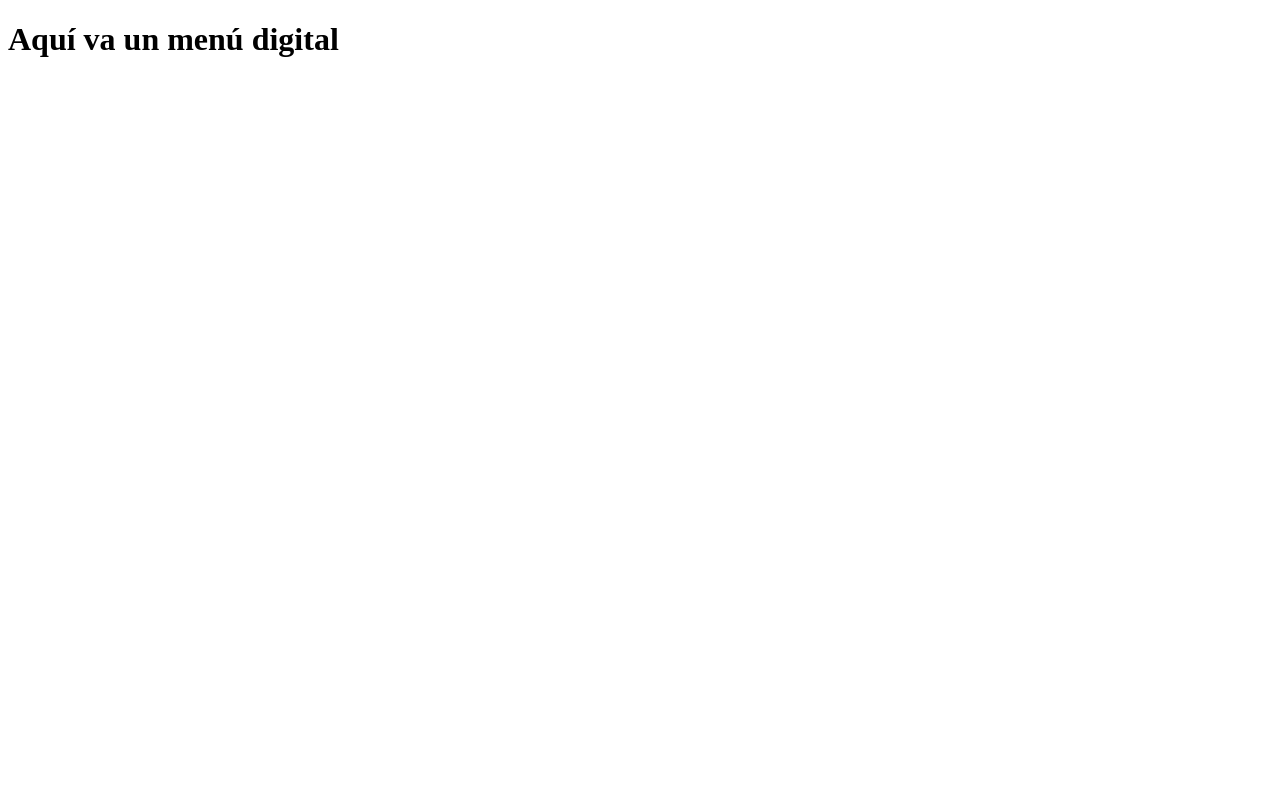
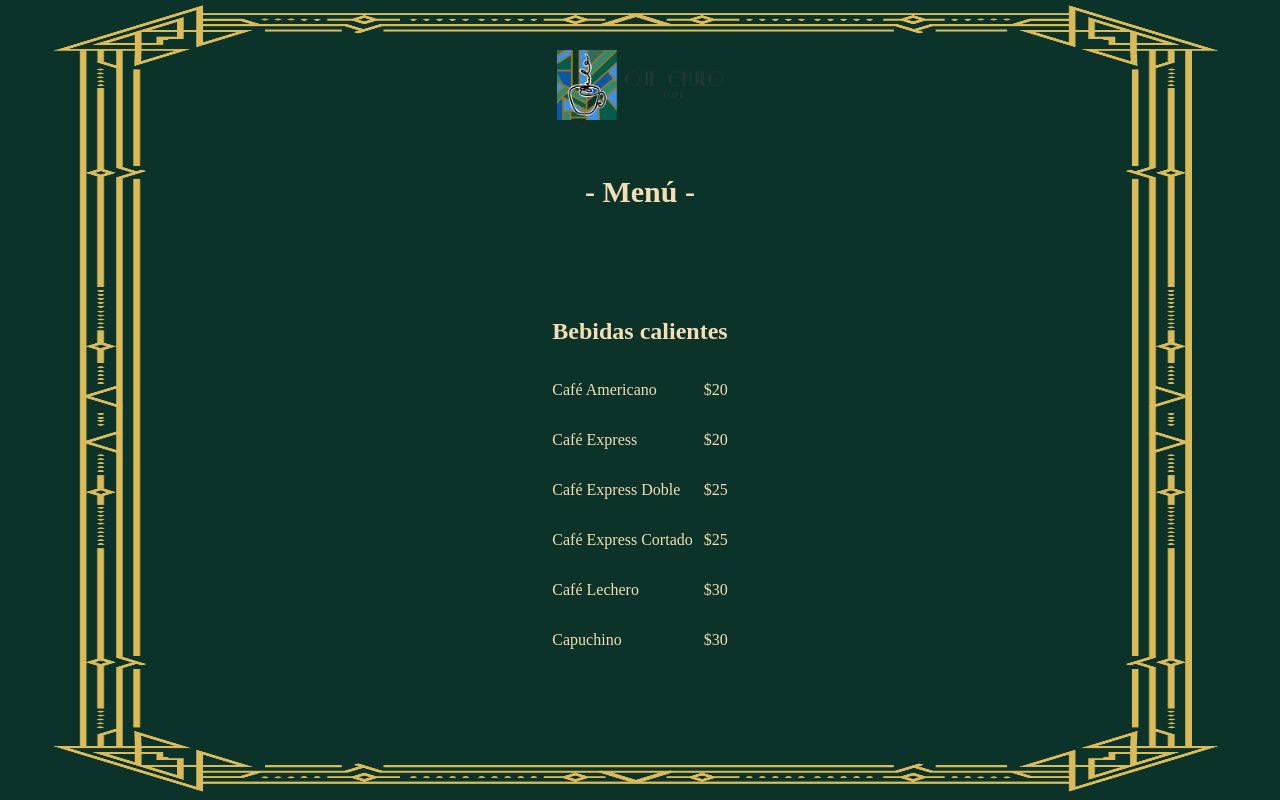
Before and after one commit to fercc1097/que-chulo-cafe-menu, a plain HTML site: page index.html in a window 1280 px wide. Drawn offline with Linux system fonts and the light colour scheme.

Commit message:
primeros cambios

```diff
--- a/index.html
+++ b/index.html
@@ -1,11 +1,51 @@
 <!DOCTYPE html>
 <html lang="en">
-<head>
-    <meta charset="UTF-8">
-    <meta name="viewport" content="width=device-width, initial-scale=1.0">
+  <head>
+    <meta charset="UTF-8" />
+    <meta name="viewport" content="width=device-width, initial-scale=1.0" />
     <title>Qué chulo cafe</title>
-</head>
-<body>
-    <h1>Aquí va un menú digital</h1>
-</body>
+    <link rel="stylesheet" href="styles.css" />
+  </head>
+  <body>
+    <div class="marco">
+      <header>
+        <img
+          src="/assets/images/logo-horizontal.png"
+          alt="logo de que chulo café"
+        />
+      </header>
+      <main>
+        <h1 class="title">- Menú -</h1>
+        <div class="content">
+          <h2 class="subtitle">Bebidas calientes</h2>
+          <ul>
+            <li>
+              <p class="item">Café Americano</p>
+              <p class="price">$20</p>
+            </li>
+            <li>
+              <p class="item">Café Express</p>
+              <p class="price">$20</p>
+            </li>
+            <li>
+              <p class="item">Café Express Doble</p>
+              <p class="price">$25</p>
+            </li>
+            <li>
+              <p class="item">Café Express Cortado</p>
+              <p class="price">$25</p>
+            </li>
+            <li>
+              <p class="item">Café Lechero</p>
+              <p class="price">$30</p>
+            </li>
+            <li>
+              <p class="item">Capuchino</p>
+              <p class="price">$30</p>
+            </li>
+          </ul>
+        </div>
+      </main>
+    </div>
+  </body>
 </html>
--- /dev/null
+++ b/styles.css
@@ -0,0 +1,60 @@
+body {
+}
+
+.marco {
+  display: grid;
+  background-color: #0b332a;
+  grid-template-columns: 50px 1fr 50px;
+  grid-template-rows: 120px 1fr 100px;
+  position: absolute;
+  top: 0;
+  bottom: 0;
+  left: 0;
+  right: 0;
+  background-image: url('assets/images/marco.png');
+  background-repeat: no-repeat;
+  background-size: 100% 100%;
+  background-position: bottom;
+}
+
+header {
+  display: flex;
+  justify-content: center;
+  align-self: end;
+  grid-column: 2/3;
+  grid-row: 1/2;
+}
+
+header img {
+  height: 70px;
+}
+
+main {
+  grid-column: 2/3;
+  grid-row: 2/3;
+  display: flex;
+  flex-flow: column;
+  justify-content: space-around;
+  align-items: center;
+}
+
+.title {
+  color: wheat;
+  font-size: 30px;
+}
+
+.subtitle {
+  color: wheat;
+}
+
+ul {
+  list-style: none;
+  color: wheat;
+  margin: 0;
+  padding: 0;
+}
+
+li {
+  display: flex;
+  justify-content: space-between;
+}
```
Also changed, not shown: assets/fonts/Park Lane NF.ttf (added), assets/images/Qué-Chulo-Café.svg (added), assets/images/bot-frame.png (added), assets/images/left-frame.png (added), assets/images/logo-horizontal.png (added), assets/images/logo.png (added), assets/images/marco.png (added), assets/images/originales/logo-cuadrado.png (added), assets/images/originales/logo.png (added), assets/images/originales/marco.png (added), assets/images/right-frame.png (added), assets/images/top-frame.png (added).
